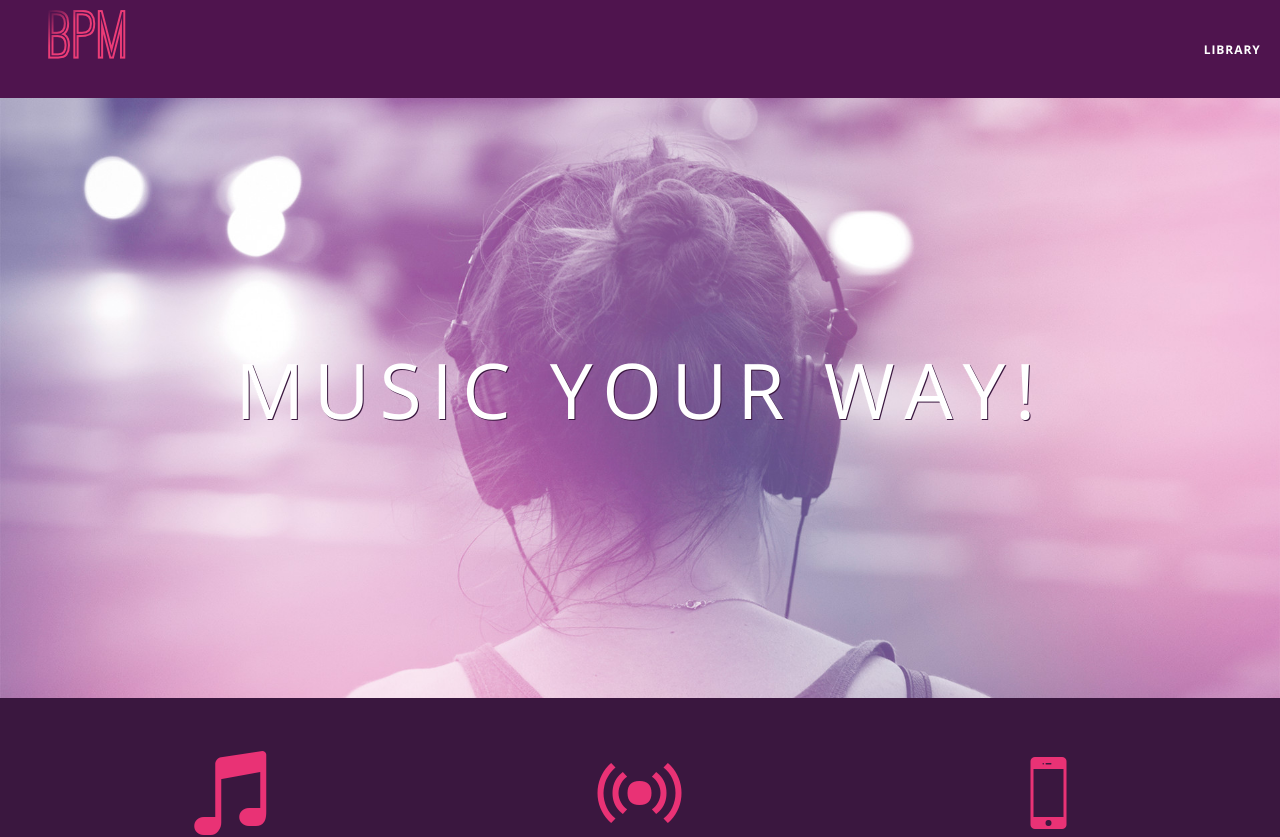
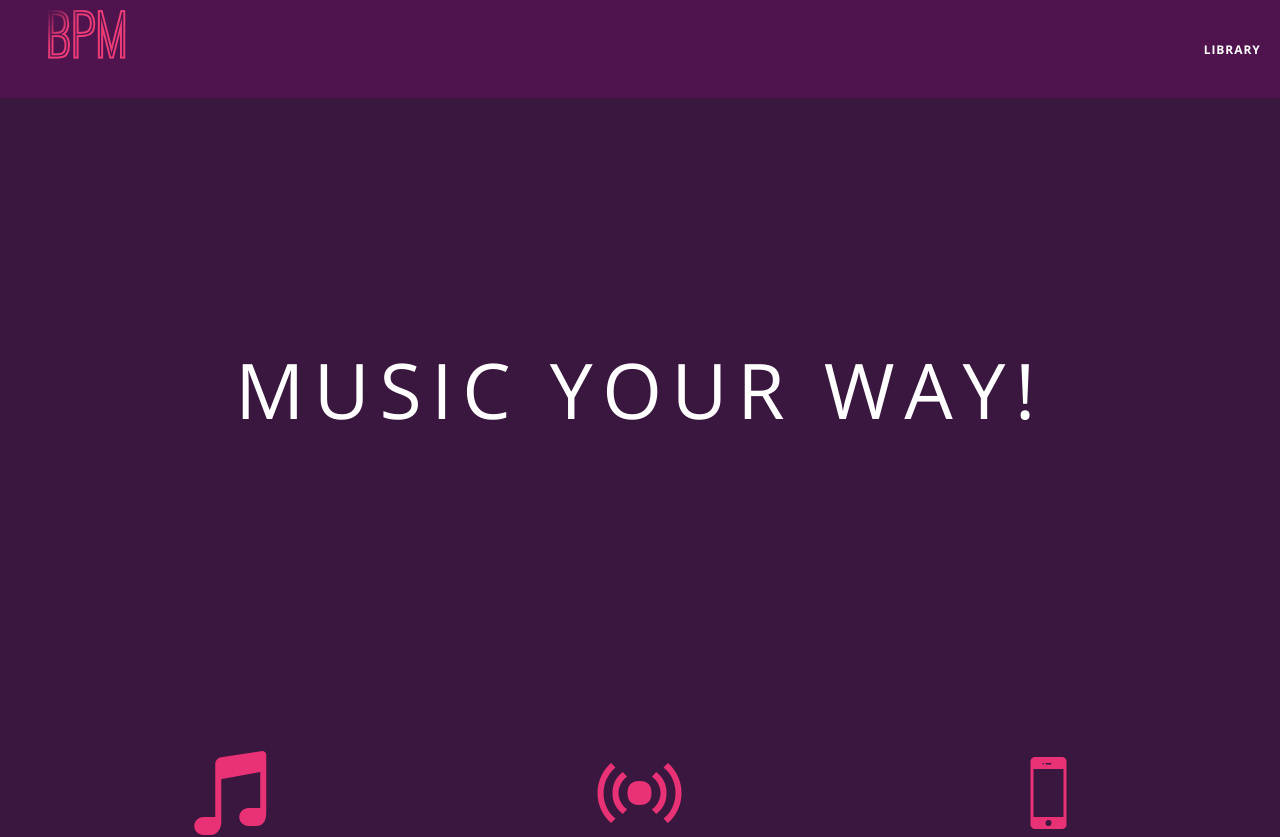
Before and after one commit to tyrantdavis/bpm, a React (Create React App) app: page / in a window 1280 px wide. Shown: the top 837 px of the page. Built offline with nearby package versions, Linux system fonts and the light colour scheme.

Commit message:
Remove unused image. Update README.

```diff
--- a/src/styles/landing.css
+++ b/src/styles/landing.css
@@ -5,7 +5,6 @@ body.landing {
 .hero-content {
   position: relative;
   min-height: 600px; /* hero content element must be _at least_ 600 pixels */
-  background-image: url(/images/heroImage.jpg);
   background-repeat: no-repeat;
   background-position: center center;
   background-size: cover;
```
Also changed, not shown: public/images/heroImage.jpg (deleted), 1 other file (tests, documents, lock files or other folders).
